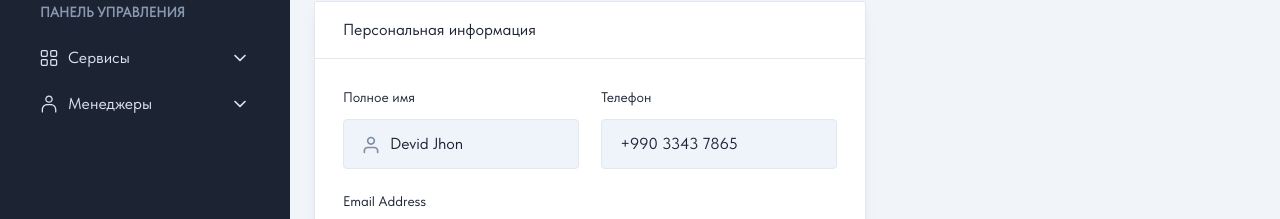
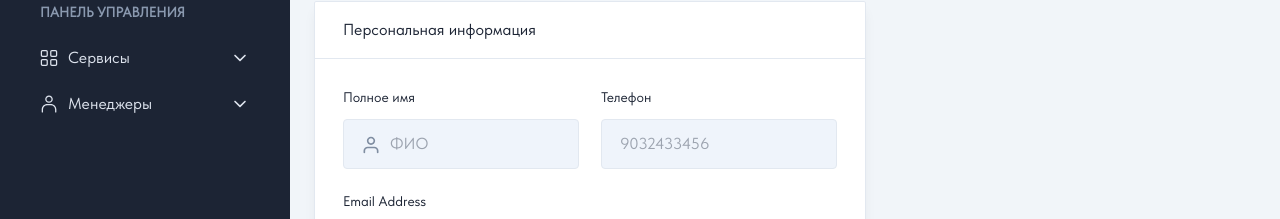
Before and after one commit to vzx7/chat3-manager-frontend, a React (Vite) app: page /add-manager in a window 1280 px wide. Shown: the part 157-376 px from the top of the page. Built offline with nearby package versions, Linux system fonts and the light colour scheme.

Commit message:
валидация форм (WIP)

```diff
--- a/package.json
+++ b/package.json
@@ -17,6 +17,7 @@
     "react": "^18.2.0",
     "react-apexcharts": "^1.4.1",
     "react-dom": "^18.2.0",
+    "react-hook-form": "^7.51.4",
     "react-hot-toast": "^2.4.1",
     "react-icons": "^4.10.1",
     "react-quill": "^2.0.0",
--- a/src/pages/AddManager.tsx
+++ b/src/pages/AddManager.tsx
@@ -1,10 +1,29 @@
 import Breadcrumb from '../components/Breadcrumb';
 import noname from '../images/avatars/noname.png';
 import fireToast from '../hooks/fireToast';
-import { Table } from "../components/TableSettings";
-import { Modal } from "../components/ModalSettings";
-import { useState,useEffect } from "react";
-const Settings = () => {
+import { useForm } from "react-hook-form";
+
+const AddManager = () => {
+  const {
+    register,
+    formState: { errors },
+    handleSubmit
+  } = useForm({
+    mode: 'onBlur'
+  });
+
+  const onSubmit = (data: any) => {
+    alert(JSON.stringify(data));
+  }
+
+  function TextFieldError({ error, errors }: { error?: any, errors: any }) {
+    console.log(errors)
+    return error ? (
+      <p className="text-danger mt-2 text-sm" >
+        {error}
+      </p>
+    ) : null;
+  }
 /*   const [modalOpen, setModalOpen] = useState(false);
   const [rows, setRows] = useState(localStorage.getItem("alertSettings")?JSON.parse(localStorage.getItem("alertSettings")):[]);
   useEffect(() => {
@@ -50,7 +69,7 @@ const Settings = () => {
                 </h3>
               </div>
               <div className="p-7">
-                <form action="#">
+                <form  onSubmit={handleSubmit(onSubmit)} action="#">
                   <div className="mb-5.5 flex flex-col gap-5.5 sm:flex-row">
                     <div className="w-full sm:w-1/2">
                       <label
@@ -87,12 +106,19 @@ const Settings = () => {
                         </span>
                         <input
                           className="w-full rounded border border-stroke bg-gray py-3 pl-11.5 pr-4.5 text-black focus:border-primary focus-visible:outline-none dark:border-strokedark dark:bg-meta-4 dark:text-white dark:focus:border-primary"
-                          type="text"
-                          name="fullName"
                           id="fullName"
-                          placeholder="Devid Jhon"
-                          defaultValue="Devid Jhon"
+                          placeholder="ФИО"
+                          {
+                            ...register('fullName', {
+                              required: 'Поле обязательно к заполнению!',
+                              pattern: {
+                                value: /^asdf/,
+                                message: 'Поле должно содержать ФИО - Иван Иванович Иванов'
+                              }
+                            })
+                          }
                         />
+                        <TextFieldError errors={errors} error={errors['fullName']?.message} />
                       </div>
                     </div>
 
@@ -106,10 +132,18 @@ const Settings = () => {
                       <input
                         className="w-full rounded border border-stroke bg-gray py-3 px-4.5 text-black focus:border-primary focus-visible:outline-none dark:border-strokedark dark:bg-meta-4 dark:text-white dark:focus:border-primary"
                         type="text"
-                        name="phoneNumber"
                         id="phoneNumber"
-                        placeholder="+990 3343 7865"
-                        defaultValue="+990 3343 7865"
+                        placeholder="9032433456"
+                        {
+                          ...register('phoneNumber', {
+                            required: 'Поле обязательно к заполнению!',
+                            pattern: {
+                              value: /d/,
+                              message: 'Поле должно содержать ФИО - Иван Иванович Иванов'
+                            }
+
+                          })
+                        }
                       />
                     </div>
                   </div>
@@ -295,4 +329,4 @@ const Settings = () => {
   );
 };
 
-export default Settings;
+export default AddManager;
```
